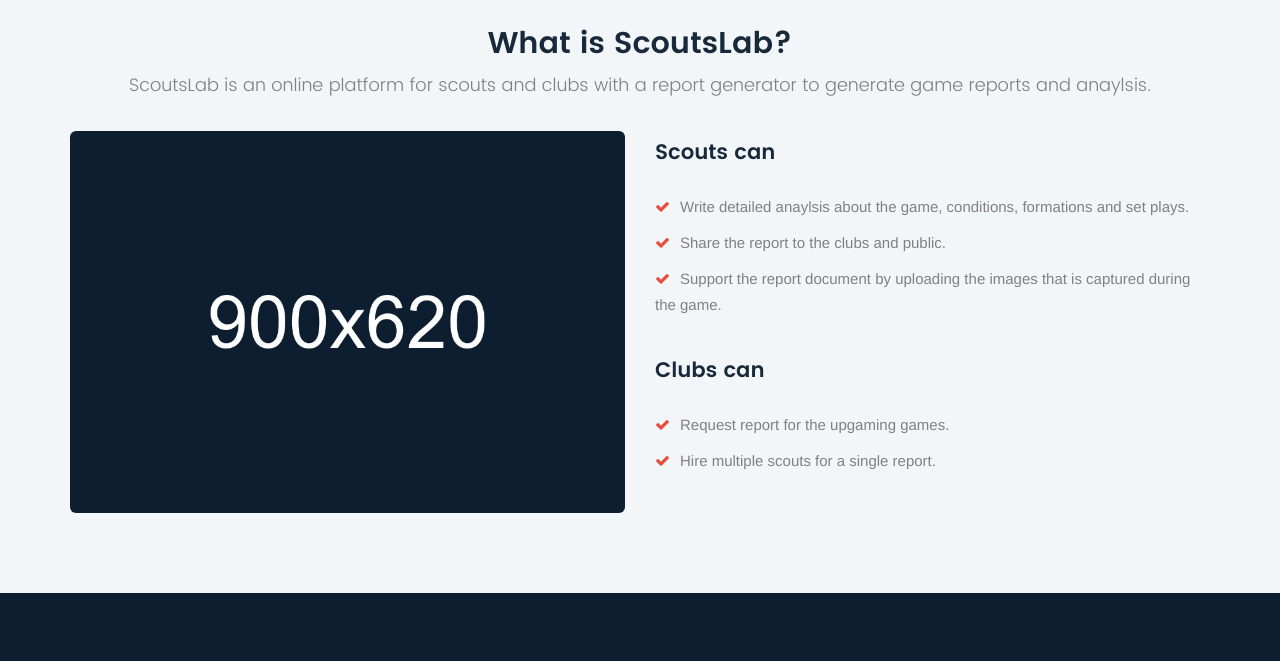
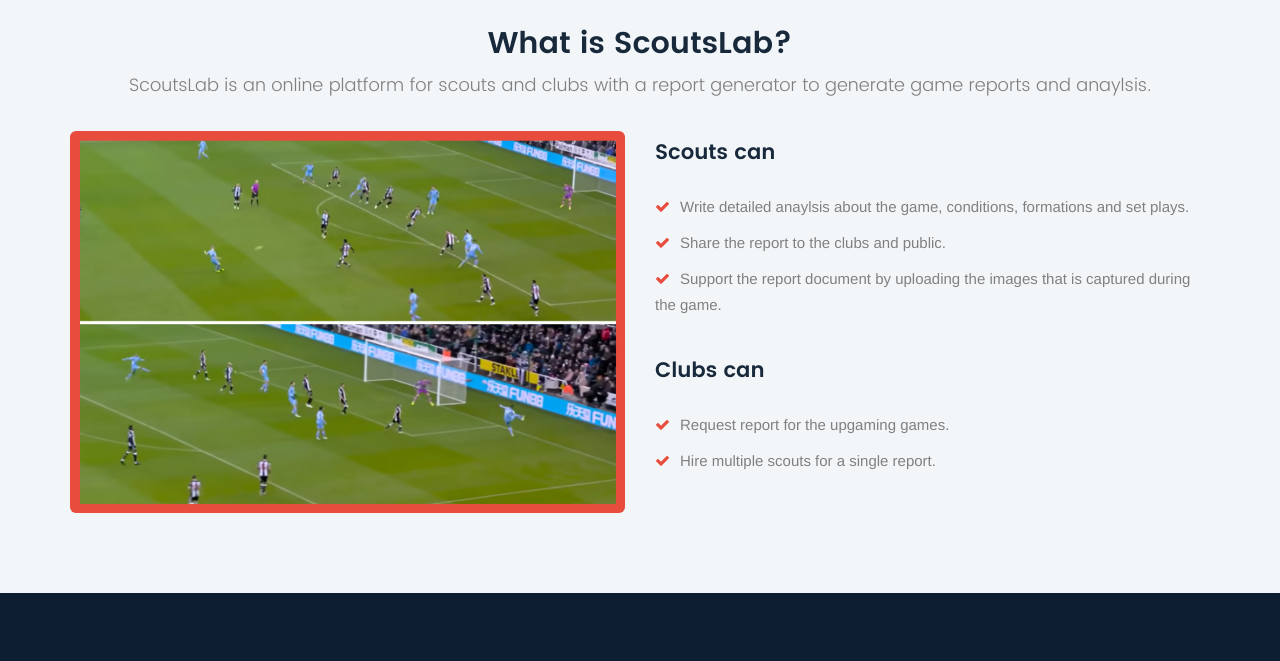
Before and after one commit to Scoutslab/landing-page, a plain HTML site: page index.html in a window 1280 px wide. Shown: the part 920-1581 px from the top of the page. Drawn offline with Linux system fonts and the light colour scheme.

Commit message:
Update index.html

```diff
--- a/index.html
+++ b/index.html
@@ -127,7 +127,7 @@
         </div>
         <div class="row">
             <div class="col-md-6">
-                <img src="/index_files/about.jpg" alt="" class="img-responsive img-rounded">
+                <img src="/index_files/scoutslab-900-602.png" alt="" class="img-responsive img-rounded">
             </div>
 
             <div class="col-md-6">
```
